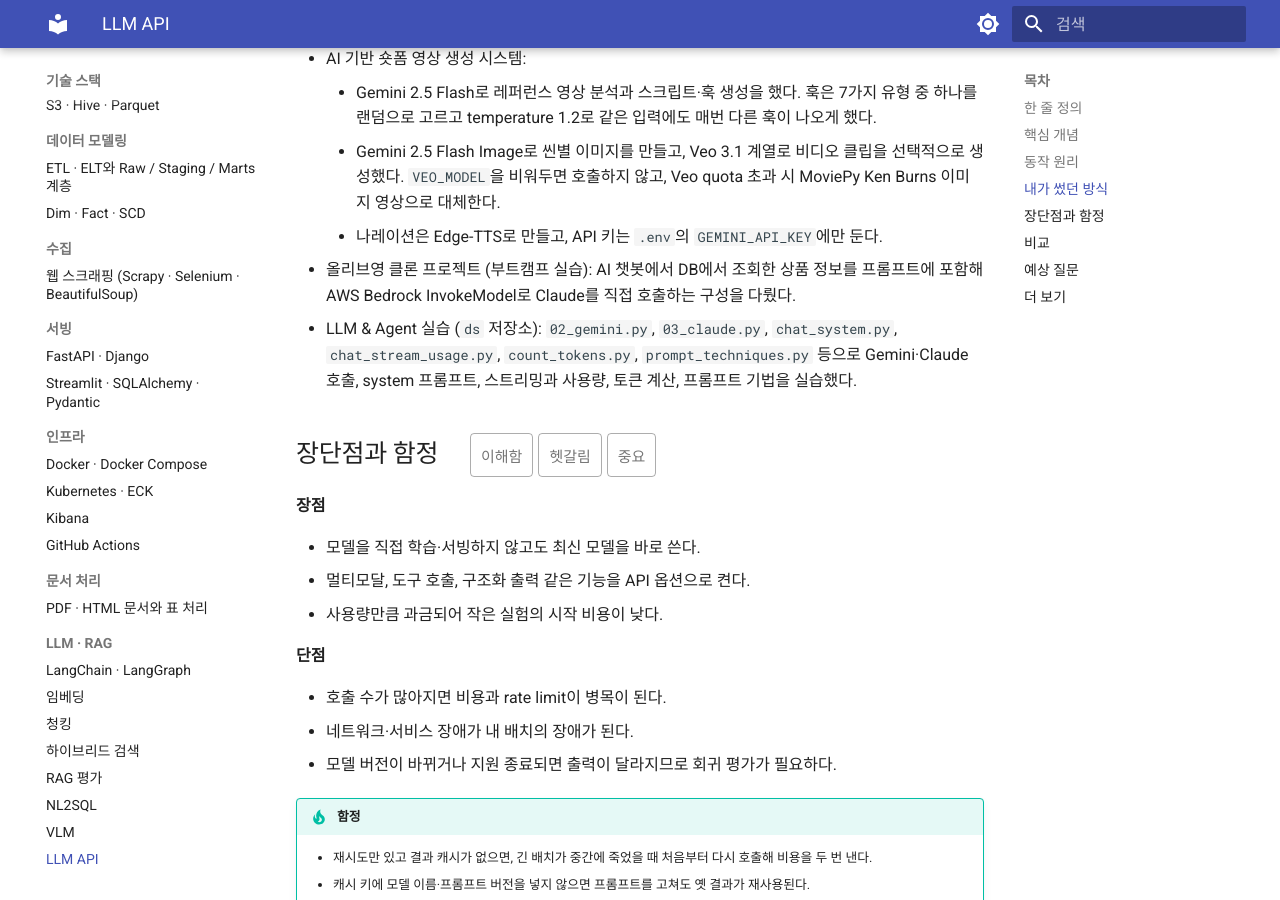
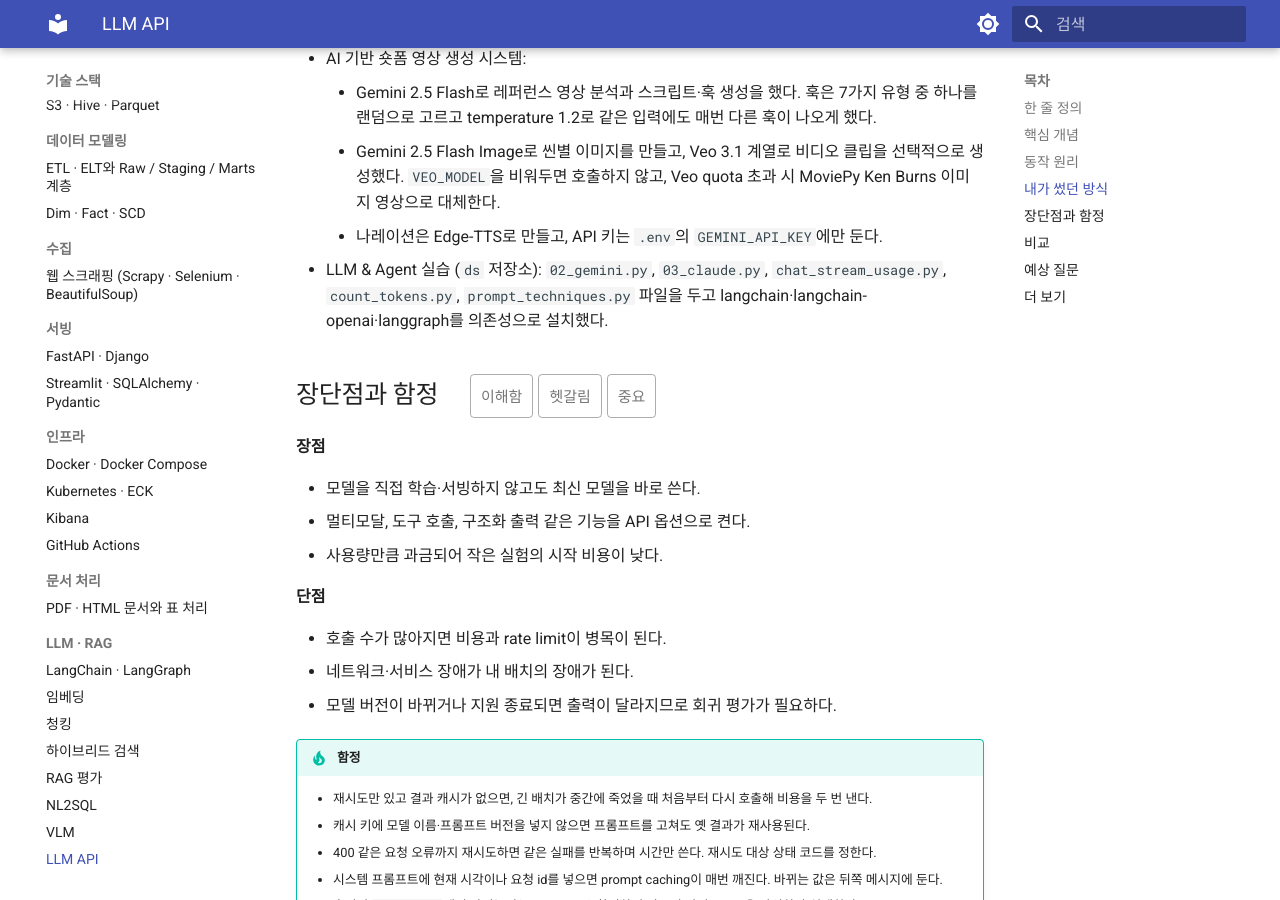
Before and after one commit to kimyonghwan1996/tech-notes, an MkDocs documentation site: the page built from docs/stack/llm/llm-apis.md, in a window 1280 px wide and 900 px high, scrolled down 3699 px. Built offline with MkDocs 1.6.1 and Material for MkDocs 9.7.7, drawn with Linux system fonts in a browser that asks for light colours.

Commit message:
fix(stack): limit LLM API usage bullets to confirmed sources
Co-Authored-By: Claude Opus 5.5 <noreply@anthropic.com>

```diff
--- a/docs/stack/llm/llm-apis.md
+++ b/docs/stack/llm/llm-apis.md
@@ -89,8 +89,7 @@ def cached_call(model: str, prompt_version: str, text: str, call):
     - Gemini 2.5 Flash로 레퍼런스 영상 분석과 스크립트·훅 생성을 했다. 훅은 7가지 유형 중 하나를 랜덤으로 고르고 temperature 1.2로 같은 입력에도 매번 다른 훅이 나오게 했다.
     - Gemini 2.5 Flash Image로 씬별 이미지를 만들고, Veo 3.1 계열로 비디오 클립을 선택적으로 생성했다. `VEO_MODEL`을 비워두면 호출하지 않고, Veo quota 초과 시 MoviePy Ken Burns 이미지 영상으로 대체한다.
     - 나레이션은 Edge-TTS로 만들고, API 키는 `.env`의 `GEMINI_API_KEY`에만 둔다.
-- 올리브영 클론 프로젝트 (부트캠프 실습): AI 챗봇에서 DB에서 조회한 상품 정보를 프롬프트에 포함해 AWS Bedrock InvokeModel로 Claude를 직접 호출하는 구성을 다뤘다.
-- LLM & Agent 실습 (`ds` 저장소): `02_gemini.py`, `03_claude.py`, `chat_system.py`, `chat_stream_usage.py`, `count_tokens.py`, `prompt_techniques.py` 등으로 Gemini·Claude 호출, system 프롬프트, 스트리밍과 사용량, 토큰 계산, 프롬프트 기법을 실습했다.
+- LLM & Agent 실습 (`ds` 저장소): `02_gemini.py`, `03_claude.py`, `chat_stream_usage.py`, `count_tokens.py`, `prompt_techniques.py` 파일을 두고 langchain·langchain-openai·langgraph를 의존성으로 설치했다.
 
 ## 장단점과 함정 {#pros-cons}
 
```
Also changed, not shown: docs/stack/index.md (+1 -1 lines).
